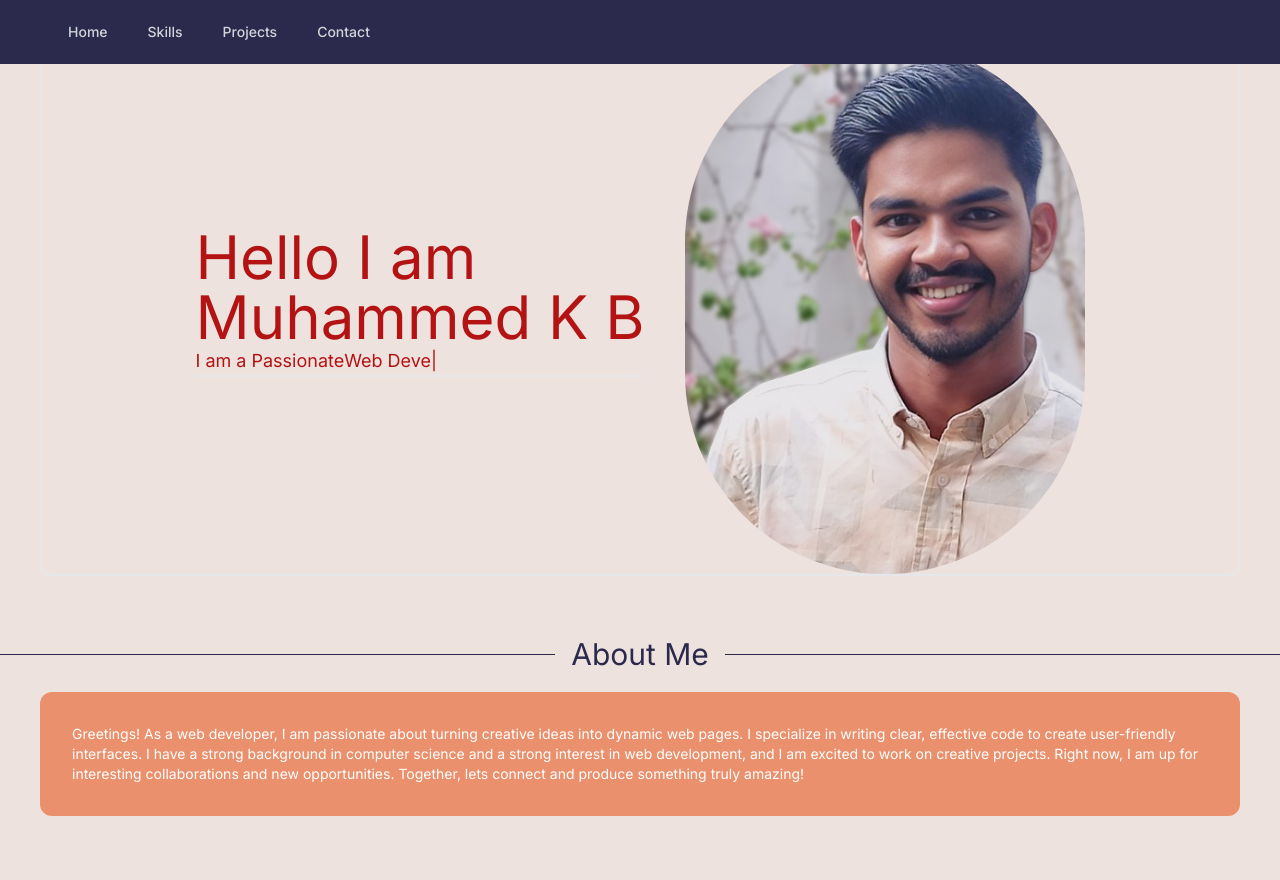
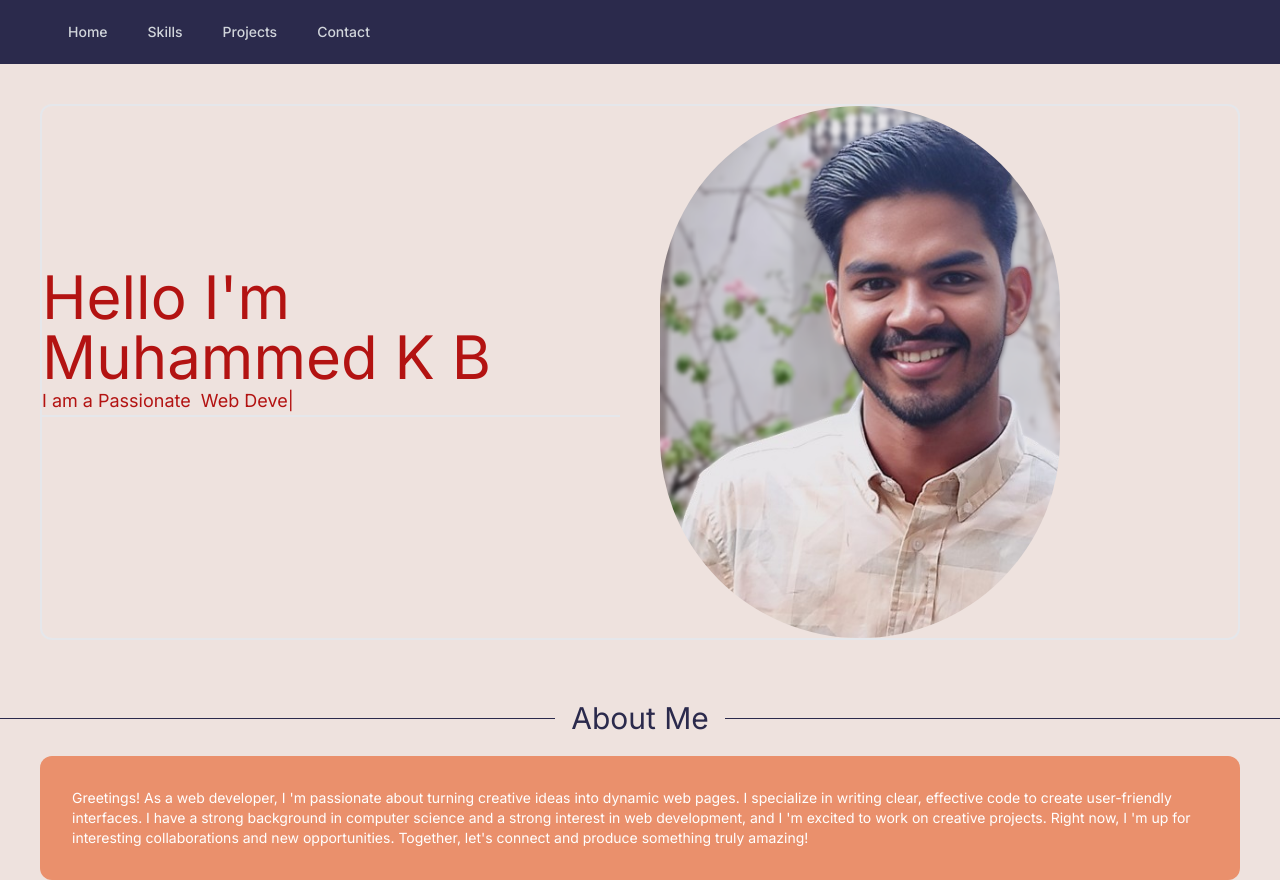
Before and after one commit to mammukb/portfolio-mammukb, a Next.js app: page / in a window 1280 px wide. Before the commit the page ends 816 px from the top, so only its background shows below. Built offline with nearby package versions, Linux system fonts and the light colour scheme.

Commit message:
added styling only

```diff
--- a/src/app/Components/aboutme.js
+++ b/src/app/Components/aboutme.js
@@ -13,12 +13,12 @@ function Aboutme() {
 
       <div className="bg-maincolor-150  mx-44 p-8  text-lg rounded-xl text-white px-28  sm:text-sm sm:mx-10 sm:p-8   ">
         <p>
-          Greetings! As a web developer, I am passionate about turning creative
+          Greetings! As a web developer, I &apos;m passionate about turning creative
           ideas into dynamic web pages. I specialize in writing clear, effective
           code to create user-friendly interfaces. I have a strong background in
-          computer science and a strong interest in web development, and I am
-          excited to work on creative projects. Right now, I am up for
-          interesting collaborations and new opportunities. Together, lets
+          computer science and a strong interest in web development, and I &apos;m
+          excited to work on creative projects. Right now, I &apos;m up for
+          interesting collaborations and new opportunities. Together, let&apos;s
           connect and produce something truly amazing!
         </p>
       </div>
--- a/src/app/Components/hero.js
+++ b/src/app/Components/hero.js
@@ -9,7 +9,7 @@ function Hero() {
 
 
   useEffect(() => {
-    const names = [ "  Web Developer"," Web Designer"];
+    const names = [ " Web Developer"," Web Designer"];
     const options = {
       strings: names,
       typeSpeed: 500,
@@ -29,13 +29,13 @@ function Hero() {
 
   return (
     <div className="border-2  m-20 justify-center gap-52 mt-16 sm:m-10  flex   lg:flex-row   items-center   rounded-xl text-maincolor-100     sm:flex-col sm:gap-10             ">
-      <div className="lg:text-6xl  sm:text-4xl  sm:mt-12   ">
-        <h1>Hello I am </h1>
-        <h1>Muhammed K B</h1>
+      <div className="lg:text-6xl  sm:text-5xl w-1/2 ">
+        <h1>Hello I&apos;m </h1>
+        <h1 className="whitespace-nowrap" >Muhammed K B</h1>
 
-        <div className="flex flex-row  border-b-2 text-lg     ">
-        <p>I am a Passionate </p>
-          <h1 className="typed-text "></h1>
+        <div className="flex flex-row  border-b-2 text-lg  whitespace-nowrap   ">
+        <p>I am a Passionate &nbsp; </p>
+          <h1 className="typed-text"></h1>
         </div>
         <br />
       {/* <p className="text-lg">
@@ -48,7 +48,7 @@ function Hero() {
           amazing!
         </p> */ }
       </div>
-      <div className="block">
+      <div className="w-1/2">
           <Image
             src={profileImage}
             width={400}
--- a/src/app/Components/navbar.js
+++ b/src/app/Components/navbar.js
@@ -1,23 +1,23 @@
-"use client"
+"use client";
 
-import { Fragment } from 'react'
-import { Disclosure, Menu,Transition } from '@headlessui/react'
-import { Bars3Icon, BellIcon, XMarkIcon } from '@heroicons/react/24/outline'
+import { Fragment } from "react";
+import { Disclosure, Menu, Transition } from "@headlessui/react";
+import { Bars3Icon, BellIcon, XMarkIcon } from "@heroicons/react/24/outline";
 
 const navigation = [
-  { name: 'Home', href: '#Home' },
-  { name: 'Skills', href: '#' },
-  { name: 'Projects', href: '#' },
-  { name: 'Contact', href: '#' },
-]
+  { name: "Home", href: "#Home" },
+  { name: "Skills", href: "#" },
+  { name: "Projects", href: "#" },
+  { name: "Contact", href: "#" },
+];
 
 function classNames(...classes) {
-  return classes.filter(Boolean).join(' ')
+  return classes.filter(Boolean).join(" ");
 }
 
 export default function navbar() {
   return (
-    <Disclosure as="nav" className="bg-maincolor-50  fixed top-0 w-full  ">
+    <Disclosure as="nav" className="bg-maincolor-50    ">
       {({ open }) => (
         <>
           <div className="mx-auto max-w-7xl px-2 sm:px-6 lg:px-8">
@@ -48,7 +48,7 @@ export default function navbar() {
                       <a
                         key={item.name}
                         href={item.href}
-                       className="
+                        className="
                            text-gray-300 hover:bg-gray-700 hover:text-white,
                           rounded-md px-3 py-2 text-sm font-medium "
                       >
@@ -62,7 +62,6 @@ export default function navbar() {
           </div>
 
           <Disclosure.Panel className="sm:hidden">
-
             <div className="space-y-1 px-2 pb-3 pt-2">
               {navigation.map((item) => (
                 <Disclosure.Button
@@ -70,8 +69,8 @@ export default function navbar() {
                   as="a"
                   href={item.href}
                   className={classNames(
-                     'text-gray-300 hover:bg-gray-700 hover:text-white',
-                    'block rounded-md px-3 py-2 text-base font-medium'
+                    "text-gray-300 hover:bg-gray-700 hover:text-white",
+                    "block rounded-md px-3 py-2 text-base font-medium"
                   )}
                 >
                   {item.name}
@@ -82,5 +81,5 @@ export default function navbar() {
         </>
       )}
     </Disclosure>
-  )
+  );
 }
--- a/tailwind.config.js
+++ b/tailwind.config.js
@@ -27,7 +27,7 @@ module.exports = {
         'md': '768px',
         // => @media (min-width: 768px) { ... }
 
-        'lg': '992px',
+        'lg': '1024px',
         // => @media (min-width: 992px) { ... }
 
         'xl': '1200px',
```
